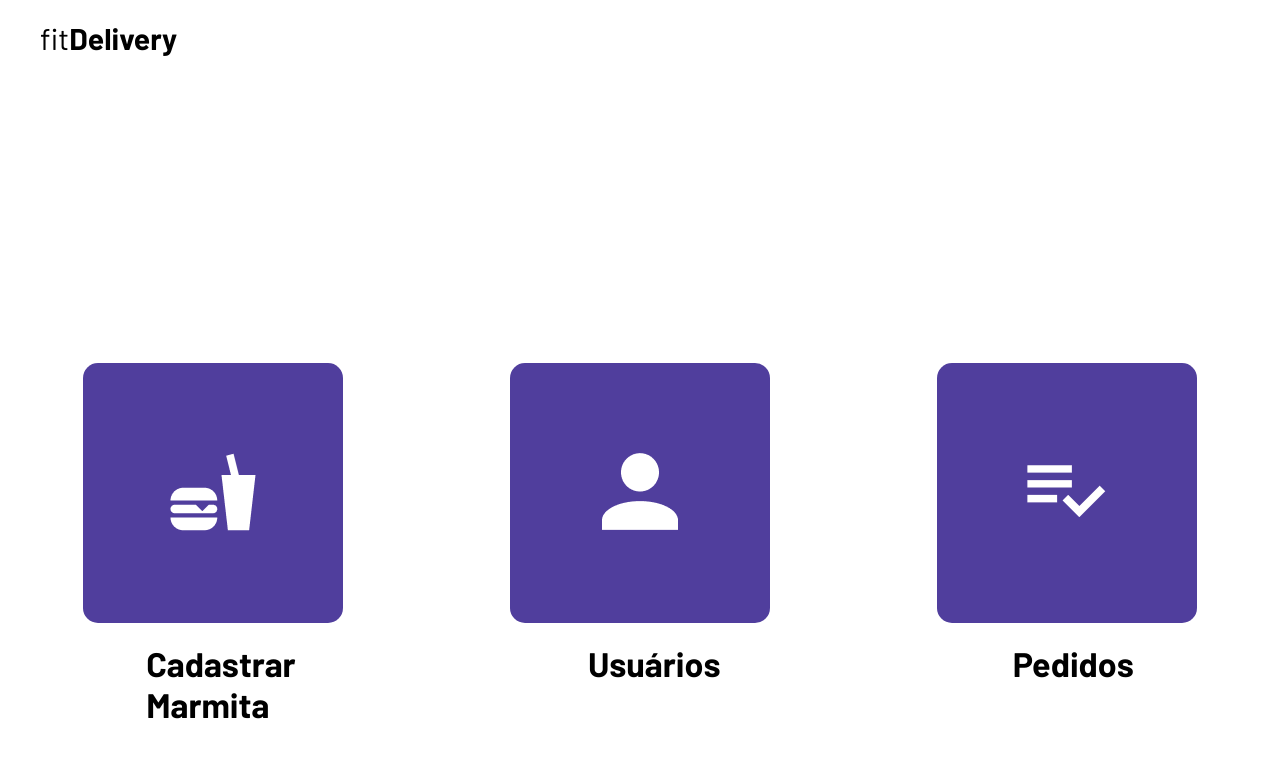
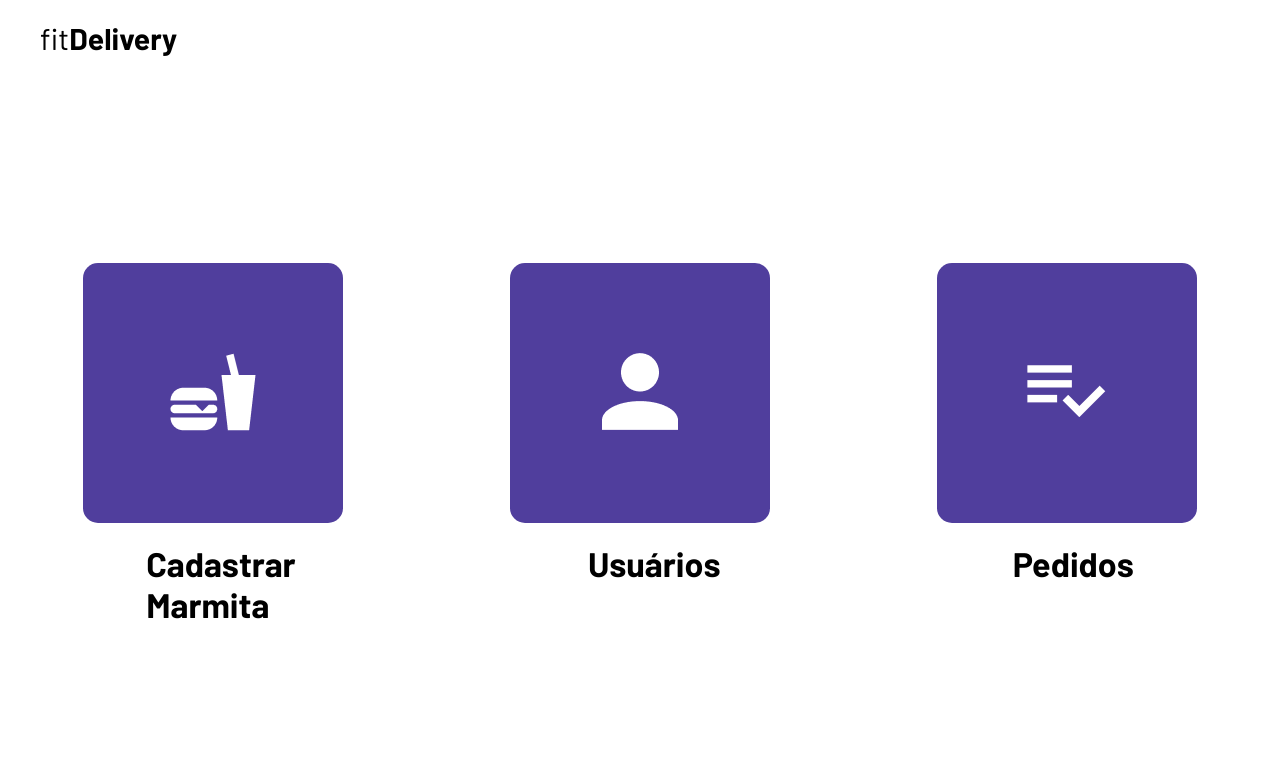
Before and after one commit to F4ELL/fitDelivery, a PHP site: page /profile.html in a window 1280 px wide. Shown: the top 758 px of the page. Run offline with PHP 8.4, Linux system fonts and the light colour scheme.

Commit message:
change margin top index

```diff
--- a/styles.css
+++ b/styles.css
@@ -80,7 +80,7 @@ button{
 .buttons_profile {
     width: 260px;
     height: 260px;
-    margin-top:300px;
+    margin-top:200px;
     border-radius: 15px;
 
 }
```
